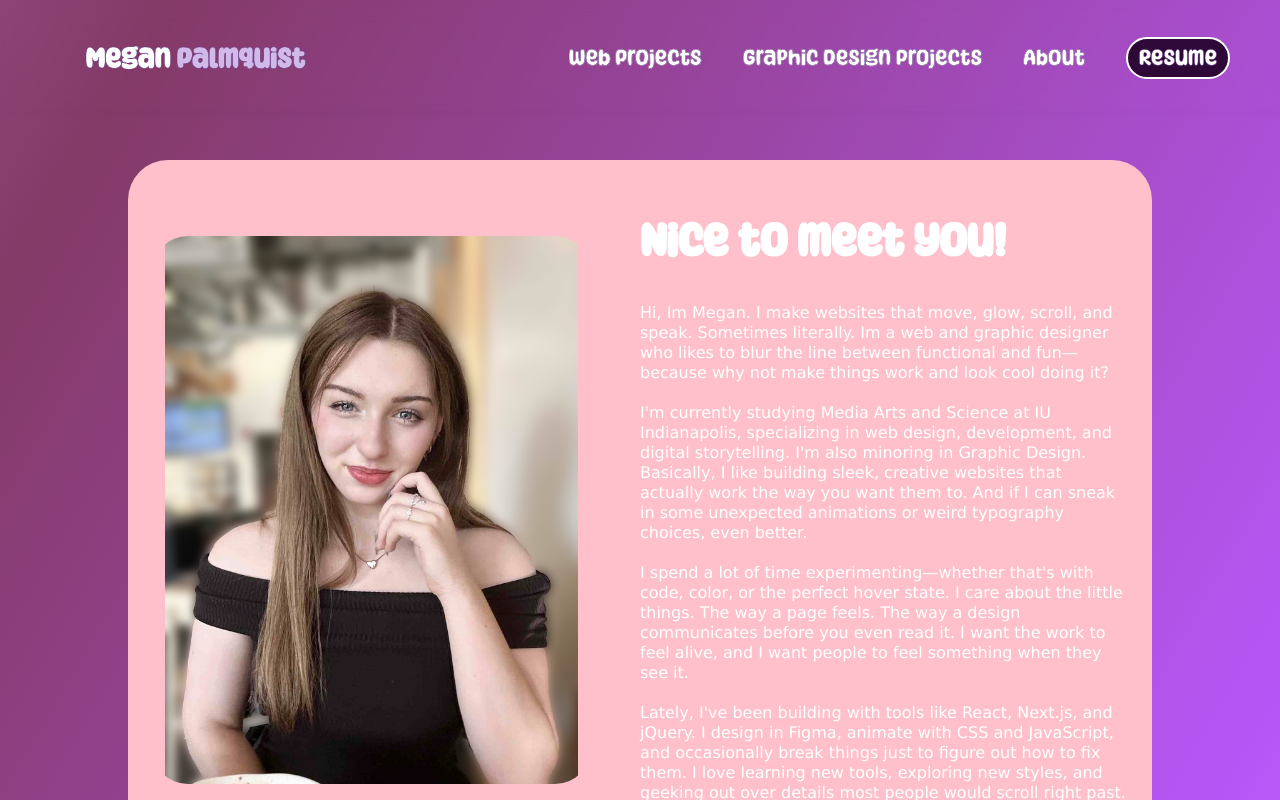
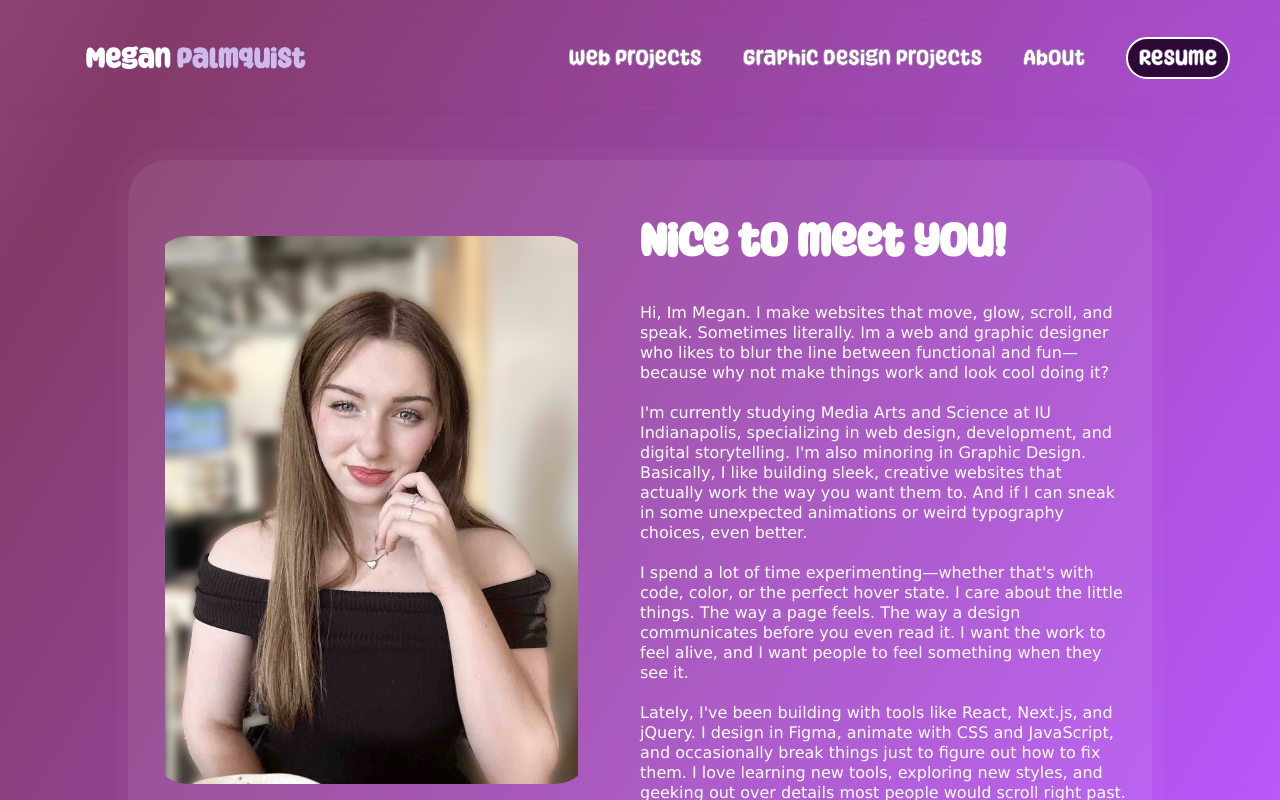
Before and after one commit to megpalmq/meganpalmqPortfolio, a SvelteKit app: page /about in a window 1280 px wide. Built offline with nearby package versions, Linux system fonts and the light colour scheme; a web font is replaced by a local one.

Commit message:
update again

```diff
--- a/src/routes/main.css
+++ b/src/routes/main.css
@@ -949,7 +949,8 @@ h6 {
 }
 .about-wrapper .about-main {
   margin-top: 200px;
-  background-color: pink;
+  background-color: rgba(255, 255, 255, 0.09);
+  box-shadow: 0 0 0 12px rgba(255, 255, 255, 0.02);
   height: 700px;
   border-radius: 40px;
   margin: 0 auto;
--- a/src/scss/about.scss
+++ b/src/scss/about.scss
@@ -4,10 +4,8 @@
 
   .about-main {
     margin-top: 200px;
-    // background-color: rgba($color: $white, $alpha: 0.09);
-    // box-shadow: 0 0 0 12px rgba($color: $white, $alpha: 0.02);
-
-    background-color: pink;
+    background-color: rgba($color: $white, $alpha: 0.09);
+    box-shadow: 0 0 0 12px rgba($color: $white, $alpha: 0.02);
     height: 700px;
     border-radius: 40px;
     margin: 0 auto;
```
Also changed, not shown: 1 other file (tests, documents, lock files or other folders).
